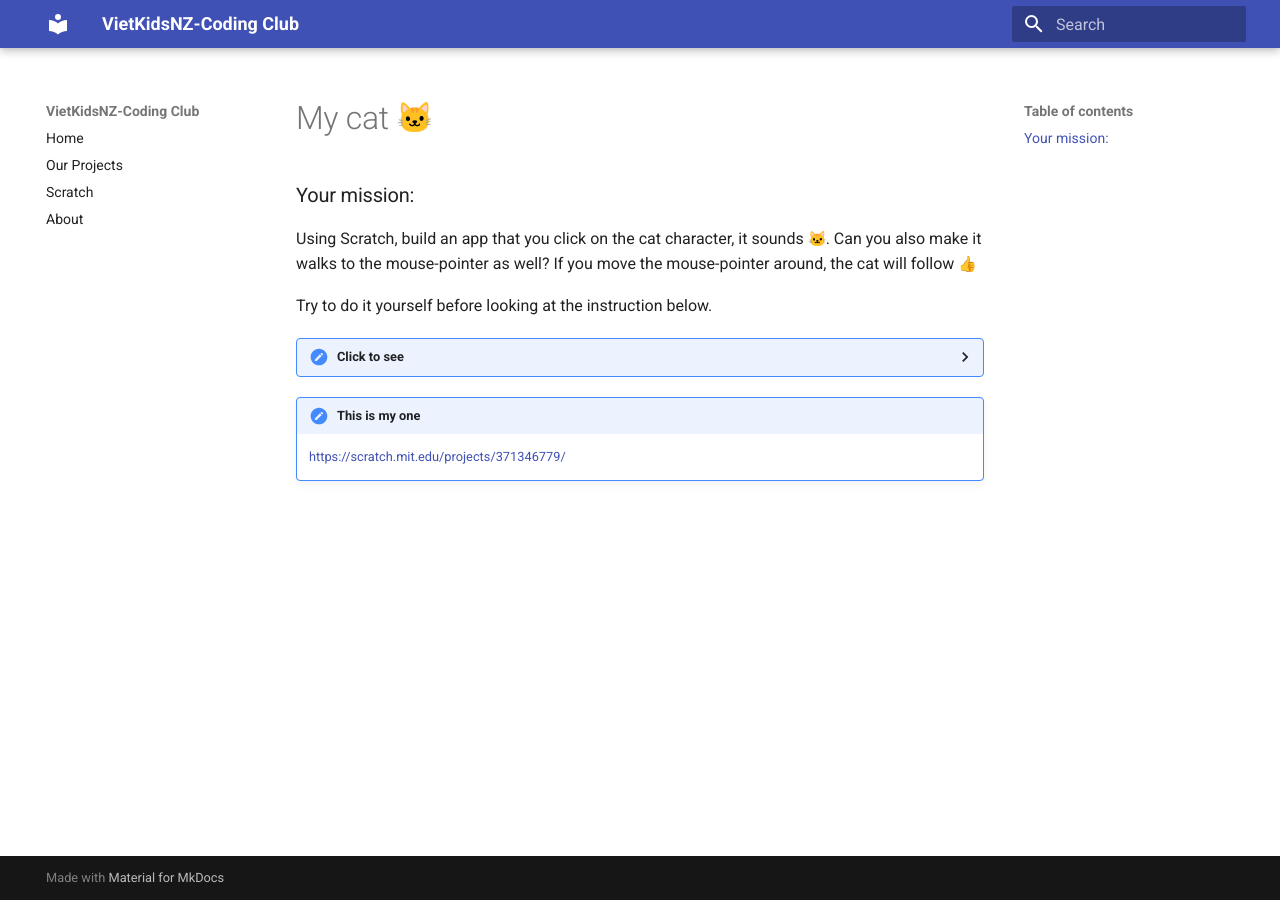
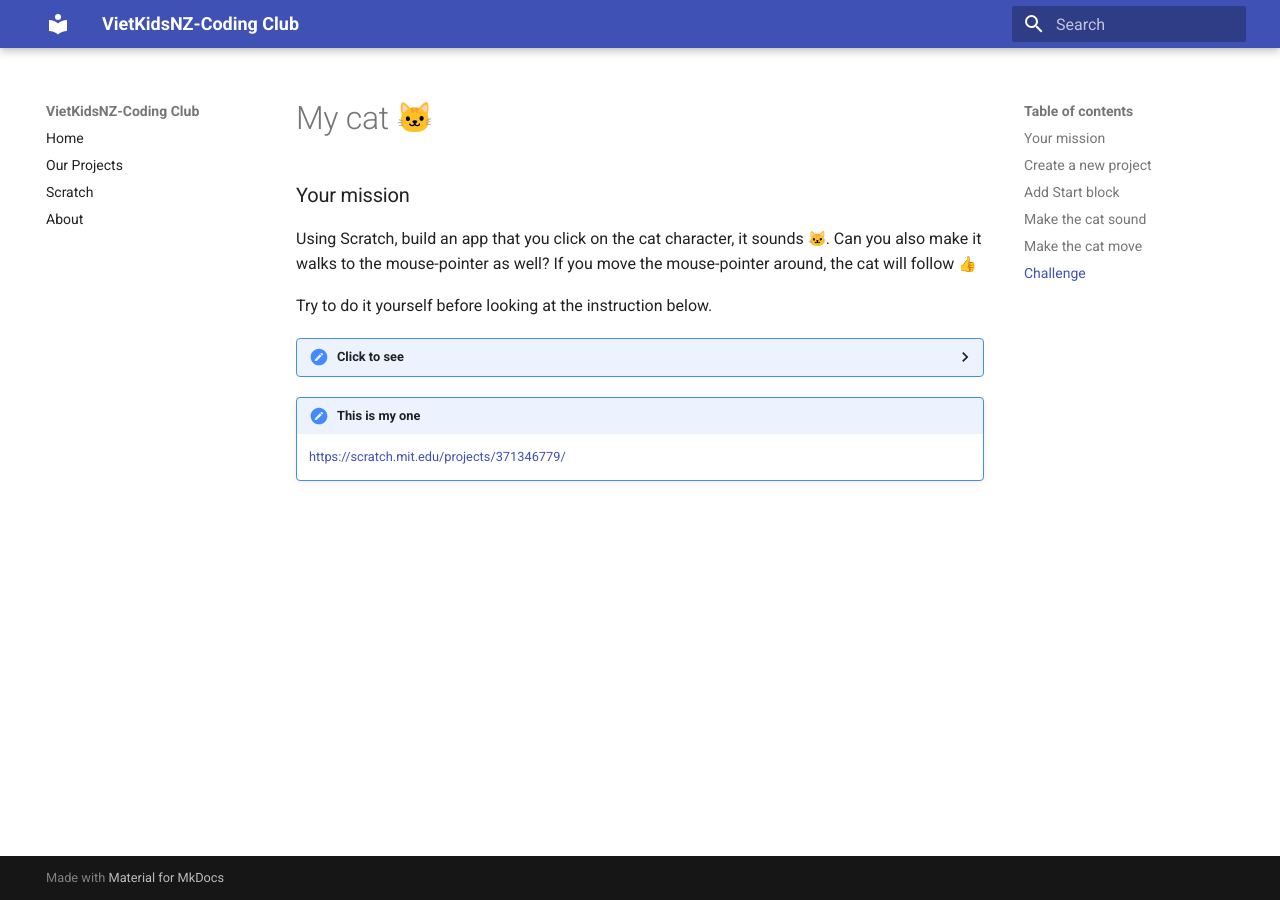
Before and after one commit to trungdtbk/VietKidsNZ-CC, an MkDocs documentation site: the page built from docs/projects/my-cat.md, in a window 1280 px wide. Built offline with MkDocs 1.6.1 and Material for MkDocs 9.7.7, drawn with Linux system fonts in a browser that asks for light colours; emoji names are drawn with the system emoji font.

Commit message:
update my-cat, add heading

```diff
--- a/docs/projects/my-cat.md
+++ b/docs/projects/my-cat.md
@@ -1,6 +1,6 @@
 # My cat :cat:
 
-### Your mission:
+### Your mission
 Using Scratch, build an app that you click on the cat character, it sounds :cat:.
 Can you also make it walks to the mouse-pointer as well?
 If you move the mouse-pointer around, the cat will follow :thumbup:
@@ -9,12 +9,16 @@ Try to do it yourself before looking at the instruction below.
 
 ??? "Click to see"
 
-    1. **Create a new project, then you already have a cat**
-    1. **Open the Block Palatte and look for this:** ![Start block](../images/scratch-start-block.png){: style="max-height:30px;width:auto;height:auto;"}
+    1. ### Create a new project
+    Then you already have a cat
+
+    1. ### Add **Start** block
+    Open the Block Palatte and look for this:** ![Start block](../images/scratch-start-block.png){: style="max-height:30px;width:auto;height:auto;"}
 
         ![Block Palatte](../images/scratch/palatte.png){: style="max-width:500px;width:auto;height:auto;"}
 
-    1. **Build the following code: find the blocks, and drag them to the editor**
+    1. ### Make the cat sound
+    Build the following code: find the blocks, and drag them to the editor
 
         ![](../images/my-cat/1.png){: style="max-width:500px;width:auto;height:auto;"}
 
@@ -41,7 +44,7 @@ Try to do it yourself before looking at the instruction below.
         ![](../images/my-cat/3.png){: style="max-width:300px;width:auto;height:auto;"}
         ![](../images/my-cat/4.png){: style="max-width:300px;width:auto;height:auto;"}
 
-    1. **Ok, we're done!**
+    1. ### Challenge
 
         !!! question "Challenge"
             **Can you improve it by making a change or two, or adding something else, like say "hi", a background, costume...?**
```
Also changed, not shown: other parts of docs/projects/my-cat.md (+2 -3 lines).
